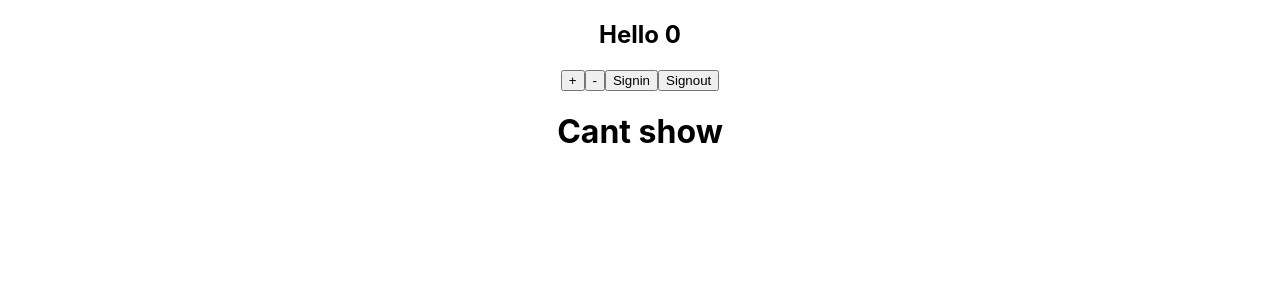
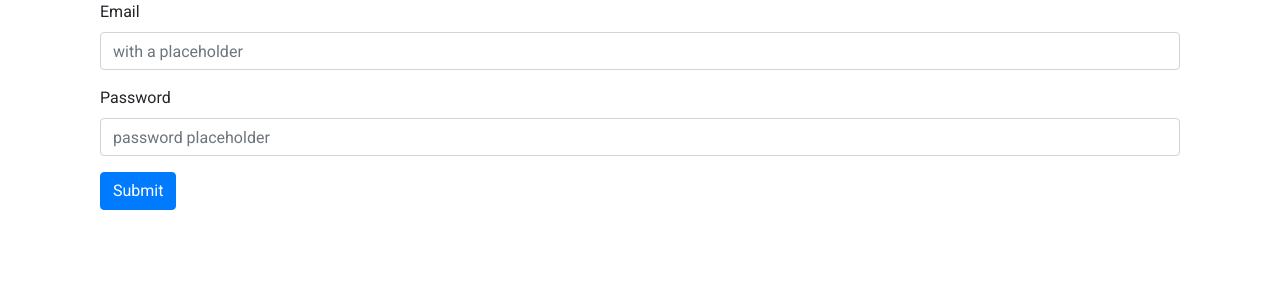
Before and after one commit to karan-tewari/reduxoverkill, a React (Create React App) app: page / in a window 1280 px wide. Shown: the top 300 px of the page. Built offline with nearby package versions, Linux system fonts and the light colour scheme.

Commit message:
added bootstrap, reactstrap and routes

```diff
--- a/package.json
+++ b/package.json
@@ -6,10 +6,14 @@
     "@testing-library/jest-dom": "^4.2.4",
     "@testing-library/react": "^9.5.0",
     "@testing-library/user-event": "^7.2.1",
+    "bootstrap": "^4.5.0",
+    "node-sass": "^4.14.1",
     "react": "^16.13.1",
     "react-dom": "^16.13.1",
     "react-redux": "^7.2.0",
+    "react-router-dom": "^5.2.0",
     "react-scripts": "3.4.1",
+    "reactstrap": "^8.5.1",
     "redux": "^4.0.5"
   },
   "scripts": {
--- a/public/index.html
+++ b/public/index.html
@@ -10,6 +10,7 @@
       content="Web site created using create-react-app"
     />
     <link rel="apple-touch-icon" href="%PUBLIC_URL%/logo192.png" />
+    <link href="https://fonts.googleapis.com/css2?family=Roboto:wght@100;300;400;700;900&display=swap" rel="stylesheet">
     <!--
       manifest.json provides metadata used when your web app is installed on a
       user's mobile device or desktop. See https://developers.google.com/web/fundamentals/web-app-manifest/
--- a/src/App.css
+++ /dev/null
@@ -1,38 +0,0 @@
-.App {
-  text-align: center;
-}
-
-.App-logo {
-  height: 40vmin;
-  pointer-events: none;
-}
-
-@media (prefers-reduced-motion: no-preference) {
-  .App-logo {
-    animation: App-logo-spin infinite 20s linear;
-  }
-}
-
-.App-header {
-  background-color: #282c34;
-  min-height: 100vh;
-  display: flex;
-  flex-direction: column;
-  align-items: center;
-  justify-content: center;
-  font-size: calc(10px + 2vmin);
-  color: white;
-}
-
-.App-link {
-  color: #61dafb;
-}
-
-@keyframes App-logo-spin {
-  from {
-    transform: rotate(0deg);
-  }
-  to {
-    transform: rotate(360deg);
-  }
-}
--- a/src/App.js
+++ b/src/App.js
@@ -1,24 +1,31 @@
 import React from 'react';
-import './App.css';
-import {useSelector, useDispatch} from 'react-redux';
-import {increment, decrement, signin, signout} from './actions';
-
+import {Route} from 'react-router-dom';
+import Login from './components/Login';
 function App() {
 
-  const counter = useSelector(state => state.counter);
-  const isLogged = useSelector(state=> state.isLogged);
-  const dispatch = useDispatch();
+
 
   return (
     <div className="App">
-      <h2>Hello {counter}</h2>
-      <button onClick={() => dispatch(increment(10))}>+</button>
-      <button onClick={() => dispatch(decrement())}>-</button>
-      <button onClick={() => dispatch(signin())}>Signin</button>
-      <button onClick={() => dispatch(signout())}>Signout</button>
-      {isLogged ? <h1>This is personal info</h1> : <h1>Cant show</h1>}
-      </div>
+      <Route path="/" component={Login} />
+    </div>
   );
 }
 
 export default App;
+
+
+
+// import {useSelector, useDispatch} from 'react-redux';
+// import {increment, decrement, signin, signout} from './actions';
+
+  // const counter = useSelector(state => state.counter);
+  // const isLogged = useSelector(state=> state.isLogged);
+  // const dispatch = useDispatch();
+
+
+  /* <button onClick={() => dispatch(increment(10))}>+</button>
+      <button onClick={() => dispatch(decrement())}>-</button>
+      <button onClick={() => dispatch(signin())}>Signin</button>
+      <button onClick={() => dispatch(signout())}>Signout</button>
+      {isLogged ? <h1>This is personal info</h1> : <h1>Cant show</h1>} */
--- /dev/null
+++ b/src/components/Login.js
@@ -0,0 +1,27 @@
+import React from 'react';
+import { Button, Form, FormGroup, Label, Input } from 'reactstrap';
+import '../styles/login.scss';
+
+const Login = () => {
+    return(
+        <div className="row">
+            <div className='container'>
+                <div className="col-lg-12">
+                    <Form className="formContainer">
+                        <FormGroup>
+                            <Label for="exampleEmail">Email</Label>
+                            <Input type="email" name="email" id="exampleEmail" placeholder="with a placeholder" />
+                        </FormGroup>
+                        <FormGroup>
+                            <Label for="examplePassword">Password</Label>
+                            <Input type="password" name="password" id="examplePassword" placeholder="password placeholder" />
+                        </FormGroup>
+                        <Button color="primary">Submit</Button>
+                    </Form>
+                </div>
+            </div>
+        </div>
+    )
+}
+
+export default Login;
--- a/src/index.js
+++ b/src/index.js
@@ -3,6 +3,9 @@ import ReactDOM from 'react-dom';
 import './index.css';
 import App from './App';
 import * as serviceWorker from './serviceWorker';
+
+import 'bootstrap/dist/css/bootstrap.min.css';
+import {BrowserRouter} from 'react-router-dom';
 
 import {createStore} from 'redux';
 import rootReducer from './reducers/index';
@@ -14,9 +17,11 @@ const store = createStore(
   )
 
 ReactDOM.render(
-<Provider store={store}>
-  <App />
-</Provider>
+<BrowserRouter>
+  <Provider store={store}>
+    <App />
+  </Provider>
+</BrowserRouter>
 ,document.getElementById('root'));
 
 // If you want your app to work offline and load faster, you can change
--- /dev/null
+++ b/src/styles/login.scss
@@ -0,0 +1,5 @@
+$fontRoboto : Roboto;
+
+.formContainer{
+    font-family: $fontRoboto;
+}
```
Also changed, not shown: src/components/Dashboard.js (added, +14 -0 lines), src/components/FourOhFour.js (added, +9 -0 lines), 1 other file (tests, documents, lock files or other folders).
